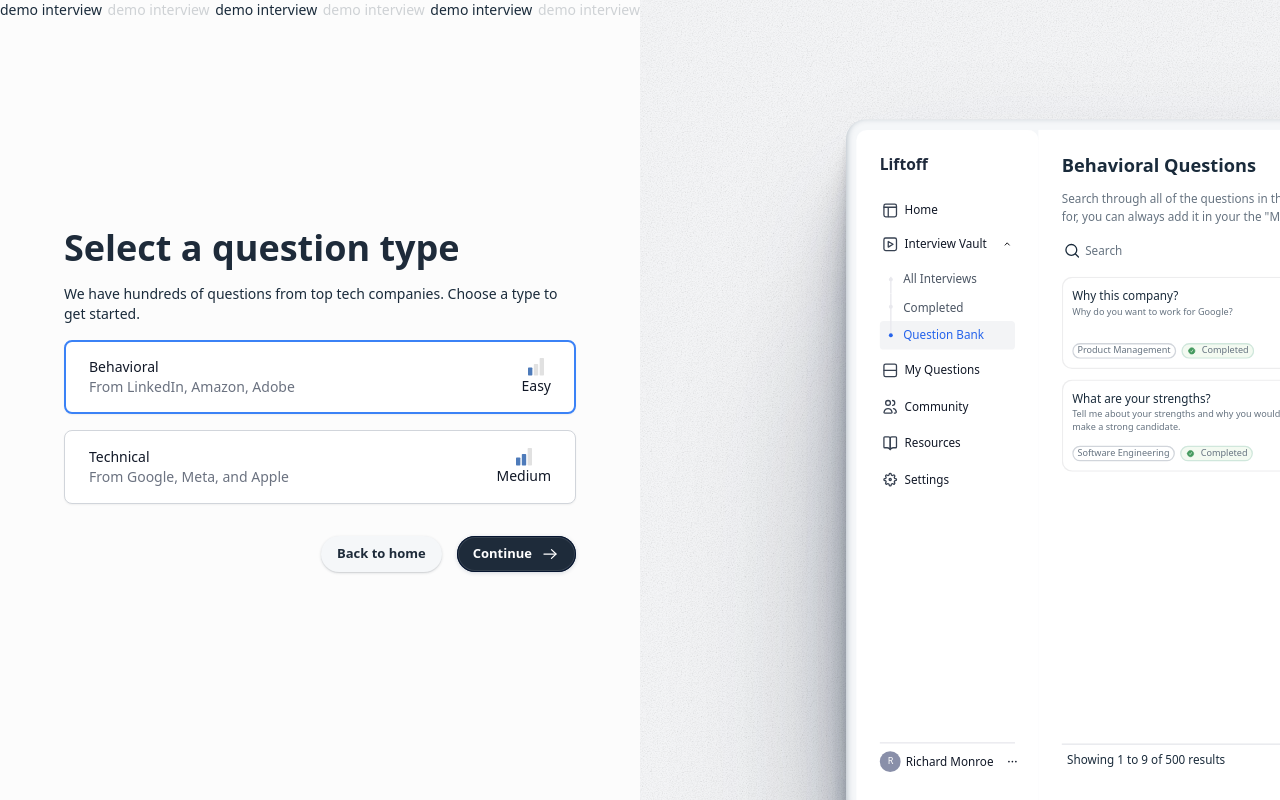
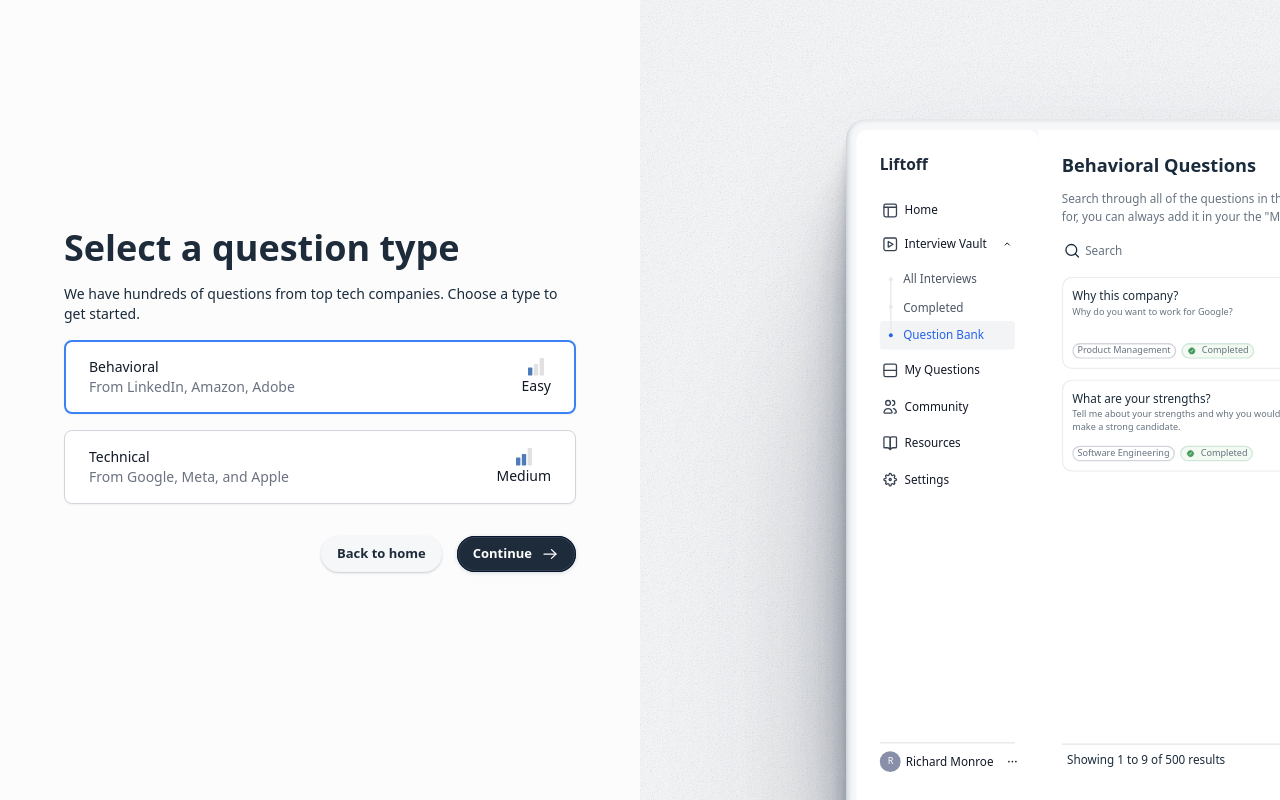
Before and after one commit to itsaljunaid/interview, a Next.js app: page /demo in a window 1280 px wide. Built offline with nearby package versions, Linux system fonts and the light colour scheme; what @ffmpeg/ffmpeg would draw is missing.

Commit message:
Update demo.tsx

```diff
--- a/pages/demo.tsx
+++ b/pages/demo.tsx
@@ -307,34 +307,24 @@ export default function DemoPage() {
         <div className="w-full min-h-screen flex flex-col px-4 pt-2 pb-8 md:px-8 md:py-2 bg-[#FCFCFC] relative overflow-x-hidden">
           <p className="absolute w-full top-0 h-[60px] flex flex-row justify-between -ml-4 md:-ml-8">
             <span className="text-sm text-[#1a2b3b] font-medium">
-              demo interview
             </span>
             <span className="text-sm text-[#1a2b3b] font-medium opacity-20">
-              demo interview
             </span>
             <span className="text-sm text-[#1a2b3b] font-medium">
-              demo interview
             </span>
             <span className="text-sm text-[#1a2b3b] font-medium opacity-20 hidden sm:block">
-              demo interview
             </span>
             <span className="text-sm text-[#1a2b3b] font-medium hidden sm:block">
-              demo interview
             </span>
             <span className="text-sm text-[#1a2b3b] font-medium opacity-20 hidden xl:block">
-              demo interview
             </span>
             <span className="text-sm text-[#1a2b3b] font-medium opacity-20 hidden sm:block">
-              demo interview
             </span>
             <span className="text-sm text-[#1a2b3b] font-medium opacity-20 hidden sm:block">
-              demo interview
             </span>
             <span className="text-sm text-[#1a2b3b] font-medium hidden sm:block">
-              demo interview
             </span>
             <span className="text-sm text-[#1a2b3b] font-medium opacity-20 hidden xl:block">
-              demo interview
             </span>
           </p>
           {completed ? (
@@ -810,22 +800,16 @@ export default function DemoPage() {
             className="absolute w-full md:w-1/2 top-0 h-[60px] flex flex-row justify-between"
           >
             <span className="text-sm text-[#1a2b3b] font-medium">
-              demo interview
             </span>
             <span className="text-sm text-[#1a2b3b] font-medium opacity-20">
-              demo interview
             </span>
             <span className="text-sm text-[#1a2b3b] font-medium">
-              demo interview
             </span>
             <span className="text-sm text-[#1a2b3b] font-medium opacity-20 hidden sm:block">
-              demo interview
             </span>
             <span className="text-sm text-[#1a2b3b] font-medium hidden sm:block">
-              demo interview
             </span>
             <span className="text-sm text-[#1a2b3b] font-medium opacity-20 hidden xl:block">
-              demo interview
             </span>
           </motion.p>
           <div className="w-full min-h-[60vh] md:w-1/2 md:h-screen flex flex-col px-4 pt-2 pb-8 md:px-0 md:py-2 bg-[#FCFCFC] justify-center">
```
